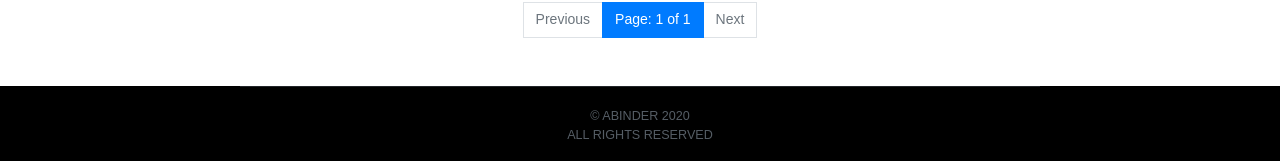
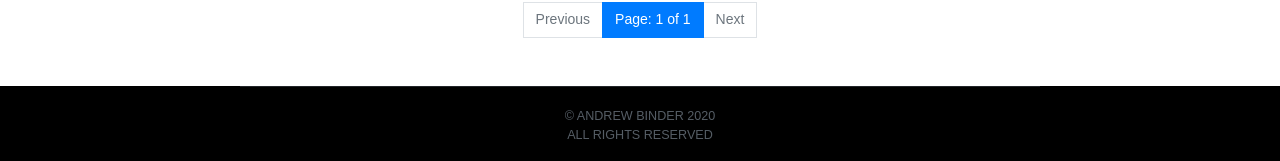
Before and after one commit to andrewdbinder/andrewdbinder.github.io, a Jekyll site: the page built from index.html, in a window 1280 px wide and 900 px high, scrolled down 2193 px. Shown: the part 736-897 px from the top of the window. Built offline with Jekyll 4.4.1, drawn with Linux system fonts in a browser that asks for light colours; some web fonts are replaced; the list of posts is cut into pages by our own code.

Commit message:
Update footer.html

```diff
--- a/_includes/footer.html
+++ b/_includes/footer.html
@@ -33,7 +33,7 @@
         </li>
       </ul> -->
       <div class="copy">
-        &copy; {{ site.title }} 2020<br />
+        &copy; Andrew Binder 2020<br />
         All rights reserved
       </div>
     </div>
```
